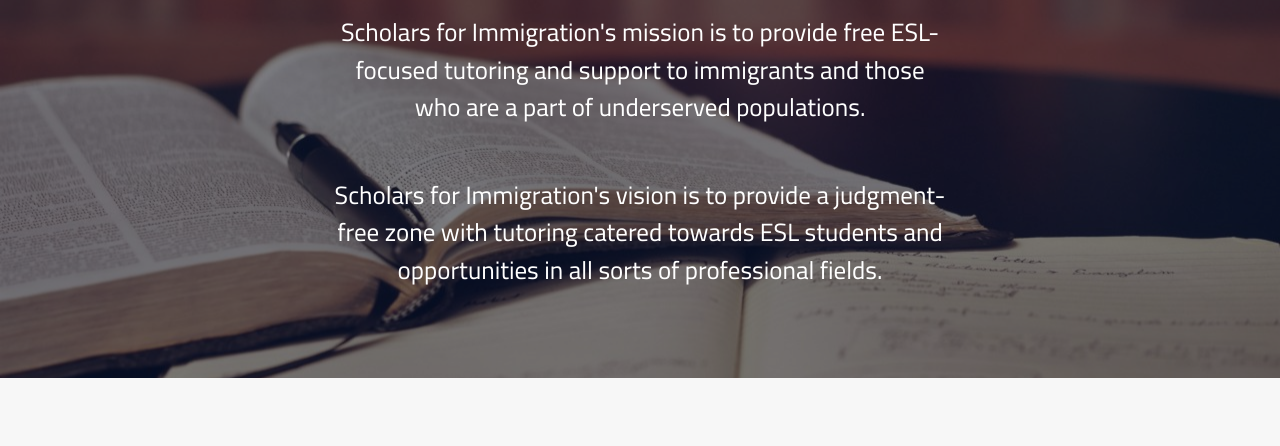
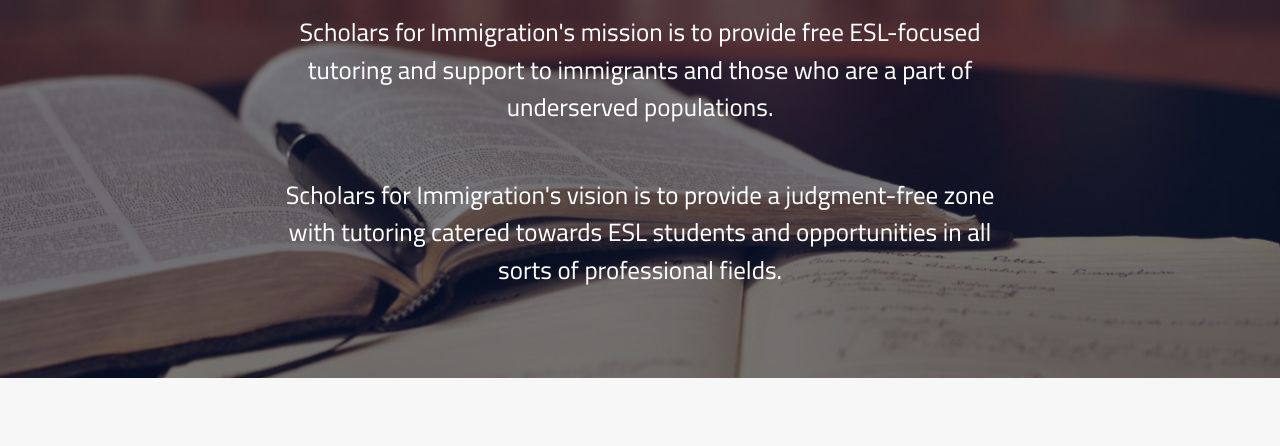
Before and after one commit to scholarsforimmigration/ScholarsForImmigration.github.io, a plain HTML site: page index.html in a window 1280 px wide. Shown: the part 354-800 px from the top of the page. Drawn offline with Linux system fonts and the light colour scheme.

Commit message:
Update style.css

```diff
--- a/css/style.css
+++ b/css/style.css
@@ -101,8 +101,8 @@ header a:hover{
 #showcase p{
   font-size: 25px;
   margin-bottom: 50px;
-  margin-left: 20%;
-  margin-right: 20%;
+  margin-left: 15%;
+  margin-right: 15%;
 }
 
 /* Boxes */
```
